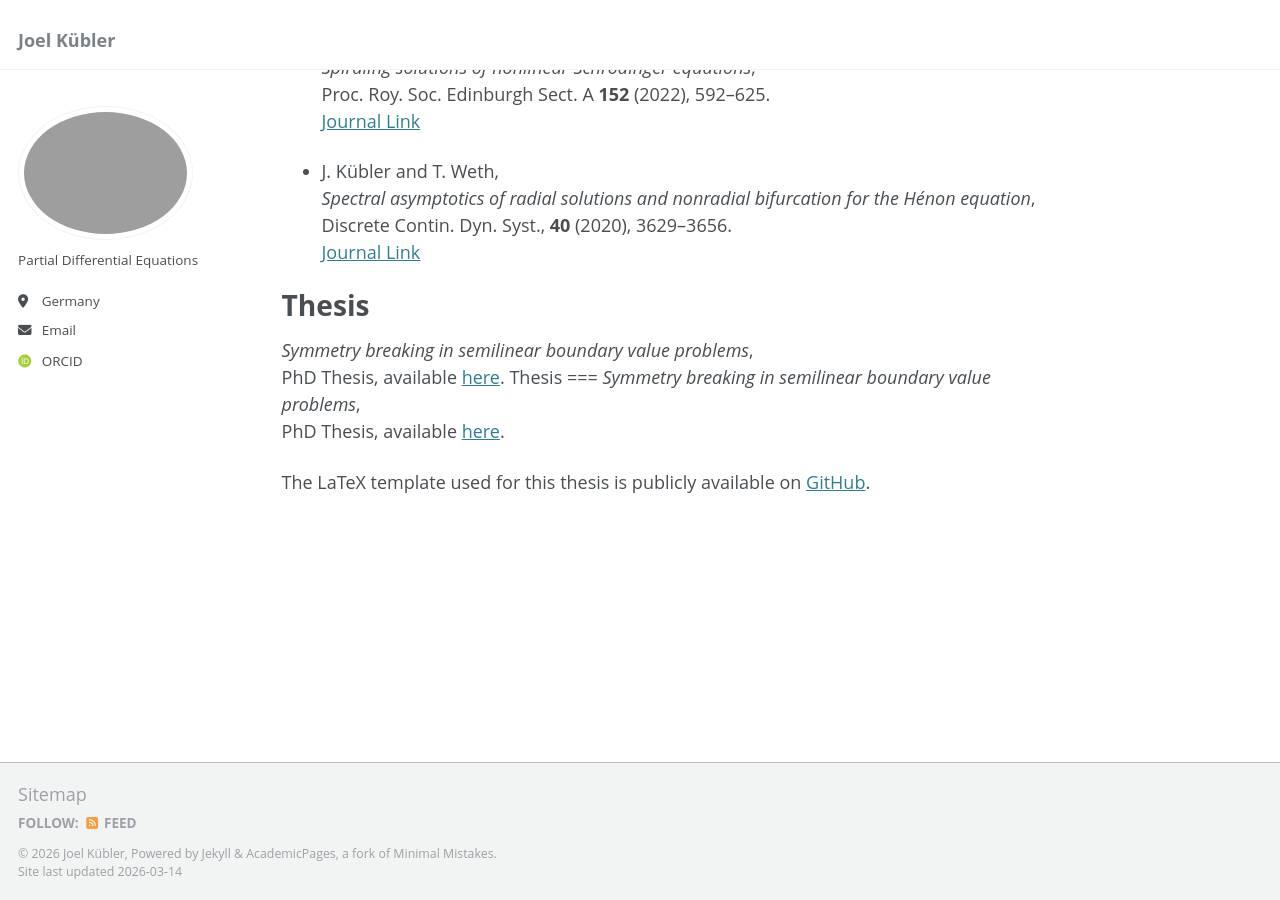
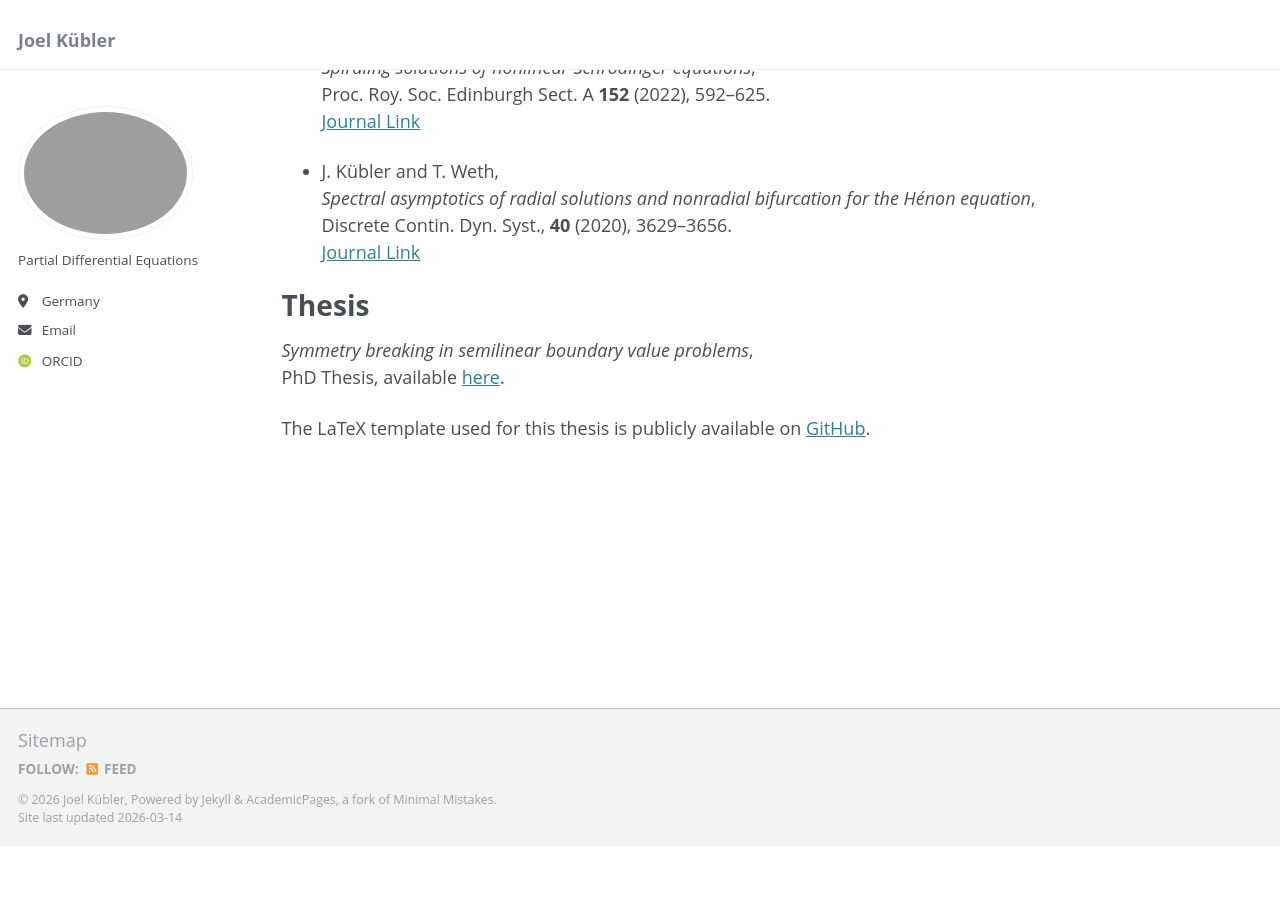
Before and after one commit to jkblr/jkblr.github.io, a Jekyll site: the page built from _pages/about.md, in a window 1280 px wide and 900 px high, scrolled down 645 px. Built offline with Jekyll 4.4.1, drawn with Linux system fonts in a browser that asks for light colours; some web fonts are replaced; after the commit the page ends 1491 px from its top, so only the background shows below that.

Commit message:
fix display of thesis part

```diff
--- a/_pages/about.md
+++ b/_pages/about.md
@@ -42,9 +42,5 @@ Thesis
 ===
 *Symmetry breaking in semilinear boundary value problems*,
 PhD Thesis, available [here](https://publikationen.ub.uni-frankfurt.de/frontdoor/index/index/docId/69734).
-Thesis
-===
-*Symmetry breaking in semilinear boundary value problems*,
-PhD Thesis, available [here](https://publikationen.ub.uni-frankfurt.de/frontdoor/index/index/docId/69734).
 
 The LaTeX template used for this thesis is publicly available on [GitHub](https://github.com/jkblr/thesis_template).
```
